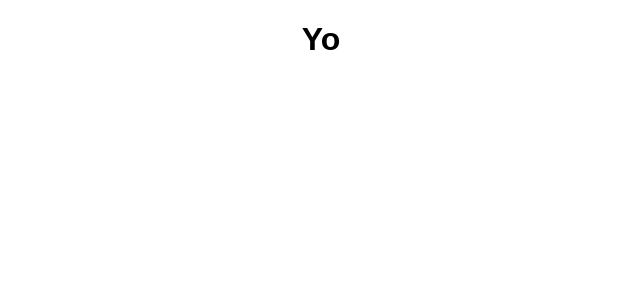
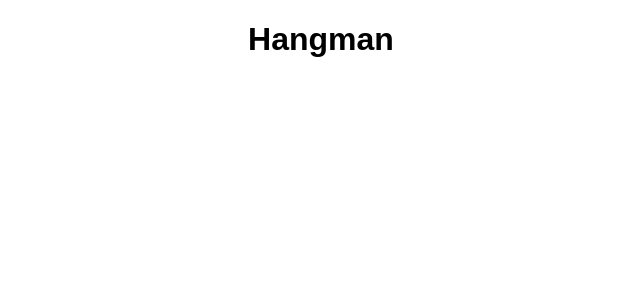
Before and after one commit to Jobweeda/redux, a React (Create React App) app: page / in a window 1280 px wide. Shown: the top 300 px of the page, without its empty margins (319-959 px from the left). Built offline with nearby package versions, Linux system fonts and the light colour scheme.

Commit message:
lets make a hangmangame with react and redux

```diff
--- a/src/App.js
+++ b/src/App.js
@@ -6,7 +6,7 @@ class App extends Component {
   render() {
     return (
       <div className="App">
-        <Title content="Yo" />
+        <Title content="Hangman" />
       </div>
     );
   }
```
Also changed, not shown: src/actions/guess.js (added), src/actions/newGame.js (added), src/containers/Hangman.js (added).
